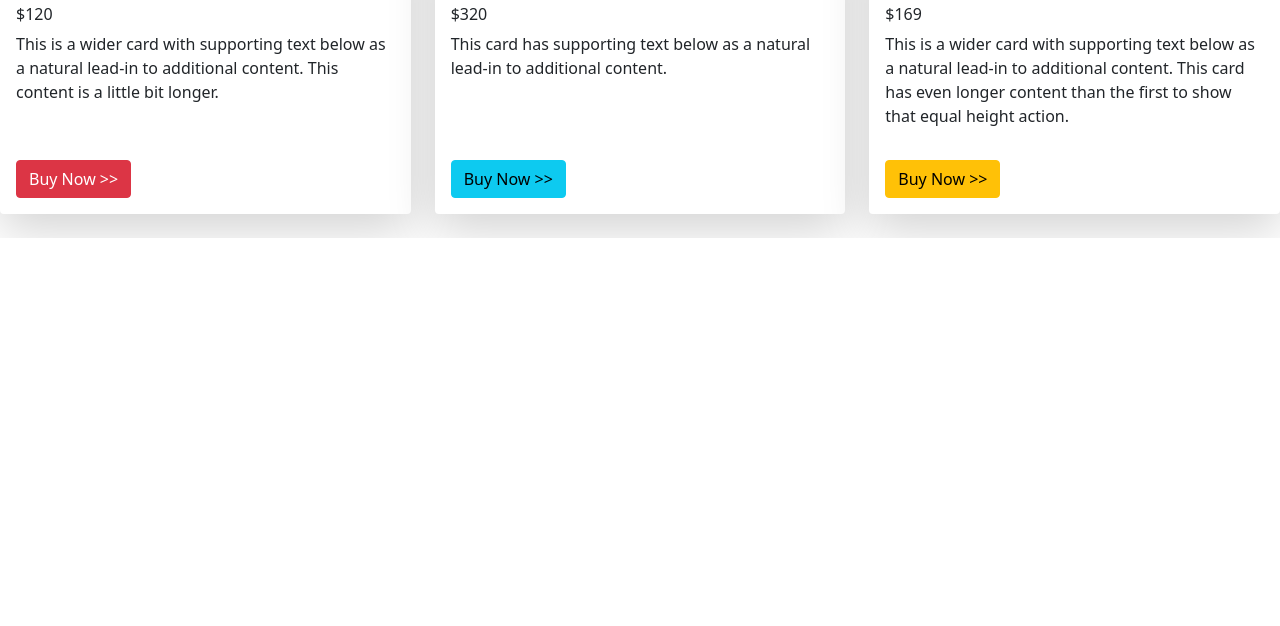
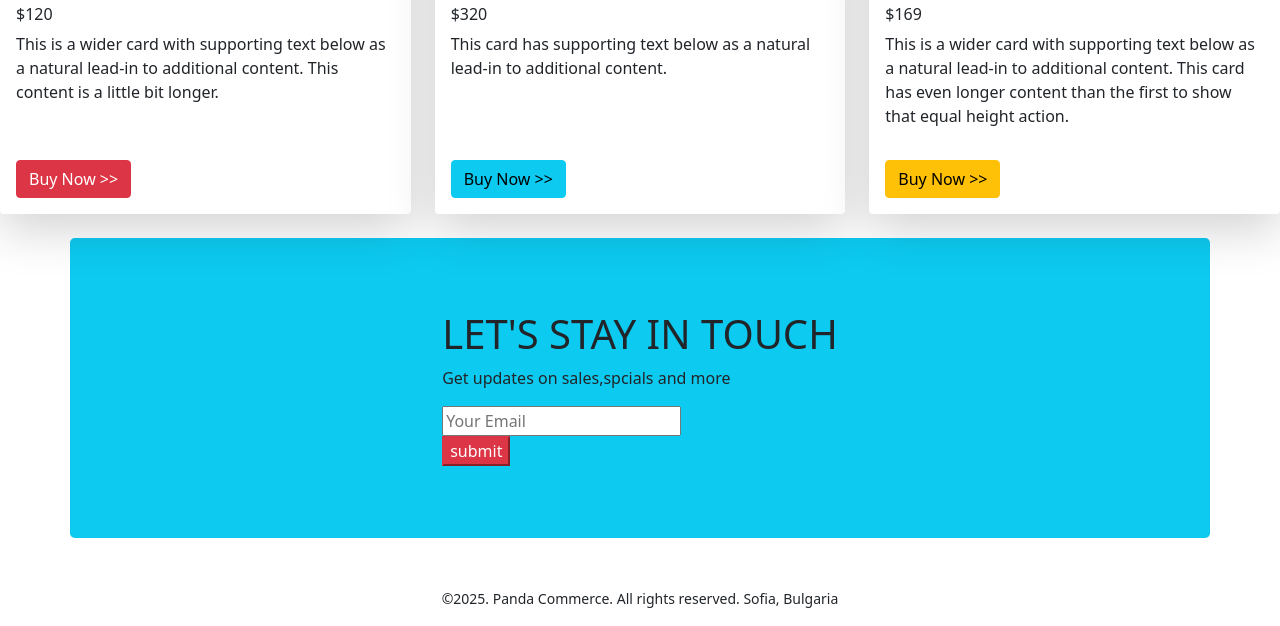
Before and after one commit to t573-ab/panda-comarce, a plain HTML site: page index.html in a window 1280 px wide. Shown: the part 1014-1640 px from the top of the page. Before the commit the page ends 1252 px from the top, so only its background shows below. Drawn offline with nearby package versions, Linux system fonts and the light colour scheme.

Commit message:
first-commit

```diff
--- a/index.html
+++ b/index.html
@@ -12,7 +12,7 @@
 </head>
 
 <body>
-    <!-- header start -->
+    <!------------------------------- header start -->
     <header>
         <nav class="navbar navbar-expand-lg navbar-light bg-light">
             <div class="container">
@@ -45,7 +45,7 @@
                 </div>
             </div>
         </nav>
-        <!-- image slider -->
+        <!----------------------------- image slider -->
         <section class="container">
             <div id="carouselExampleControls" class="carousel slide" data-bs-ride="carousel">
                 <div class="carousel-inner">
@@ -114,7 +114,7 @@
         </section>
     </header>
     <main>
-        <!-- catagories -->
+        <!---------------------------- catagories -->
         <section class="container my-5">
             <div class="container">
                 <div class="row g-4">
@@ -144,7 +144,7 @@
                 </div>
             </div>
         </section>
-        <!------------------------------------- shoes -->
+        <!------------------------------------- shoes section-->
         <secton class="container">
             <h2>Shoes</h2>
             <div class="row row-cols-1 row-cols-md-2 row-cols-lg-3 g-4">
@@ -193,8 +193,8 @@
                 </div>
             </div>
         </secton>
-        <!-----------------------------------------------------Bags -->
-        <secton class="container mt-4">
+        <!-----------------------------------------------------Bags section -->
+        <secton class="container my-4">
             <h2>Backpack</h2>
             <div class="row row-cols-1 row-cols-md-2 row-cols-lg-3 g-4">
                 <div class="col">
@@ -245,11 +245,22 @@
                 </div>
             </div>
         </secton>
+        <!---------------------------Subscribe -->
+        <section style="height:300px;"
+            class="container bg-info d-flex justify-content-center align-items-center rounded-3 ">
+            <div>
+                <h1>LET'S STAY IN TOUCH</h1>
+                <p>Get updates on sales,spcials and more</p>
+                <input type="text" placeholder="Your Email">
+                <br>
+                <button class="ntn btn-danger">submit</button>
+            </div>
+        </section>
     </main>
-    <footer>
-
+    <footer class="mt-5 text-center">
+        <p><small>©2025. Panda Commerce. All rights reserved. Sofia, Bulgaria</small></p>
     </footer>
-    <!-- bootstrap scripts -->
+    <!------------------------------------ bootstrap scripts -->
     <script src="https://cdn.jsdelivr.net/npm/bootstrap@5.1.3/dist/js/bootstrap.bundle.min.js"
         integrity="sha384-ka7Sk0Gln4gmtz2MlQnikT1wXgYsOg+OMhuP+IlRH9sENBO0LRn5q+8nbTov4+1p"
         crossorigin="anonymous"></script>
```
